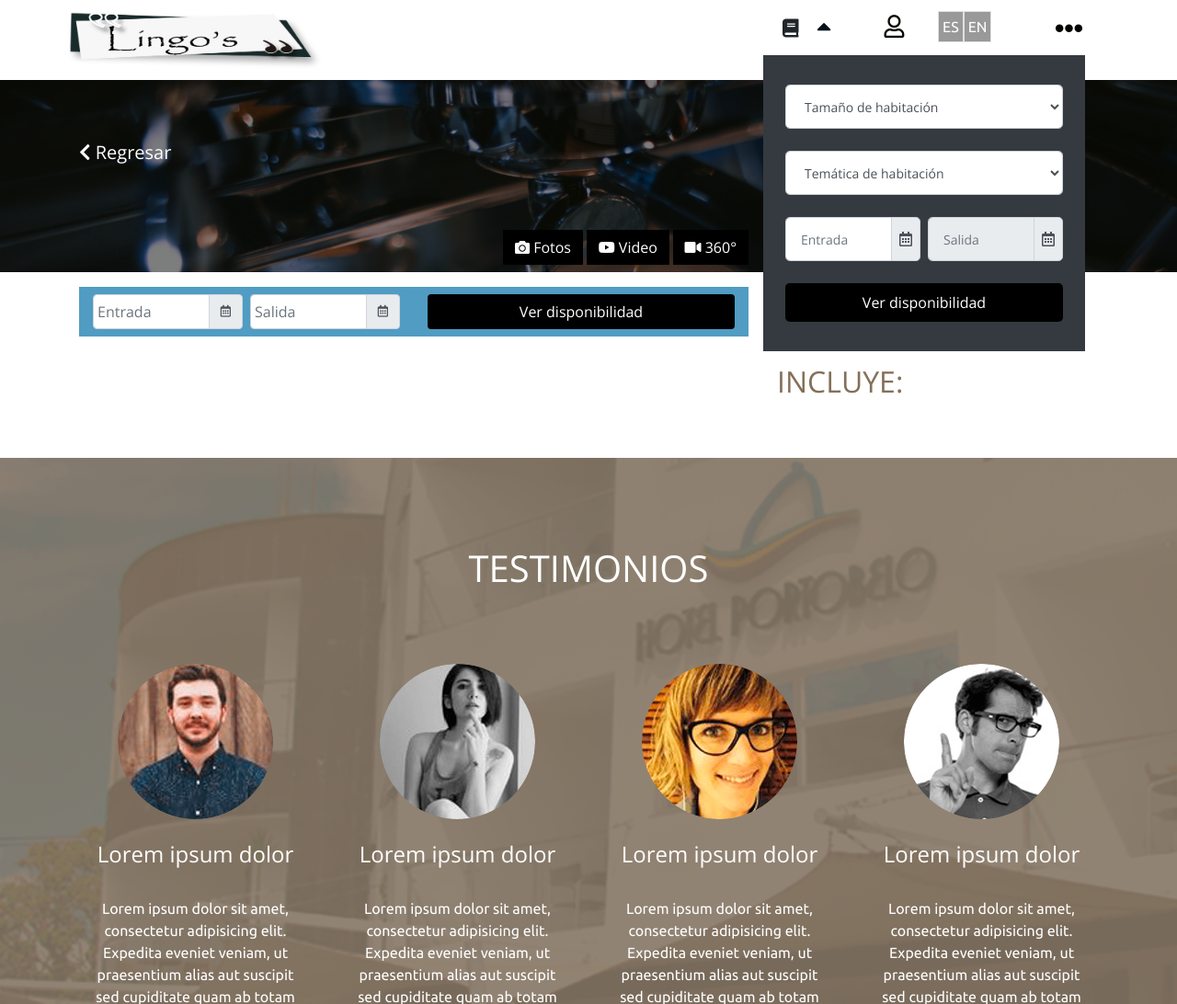
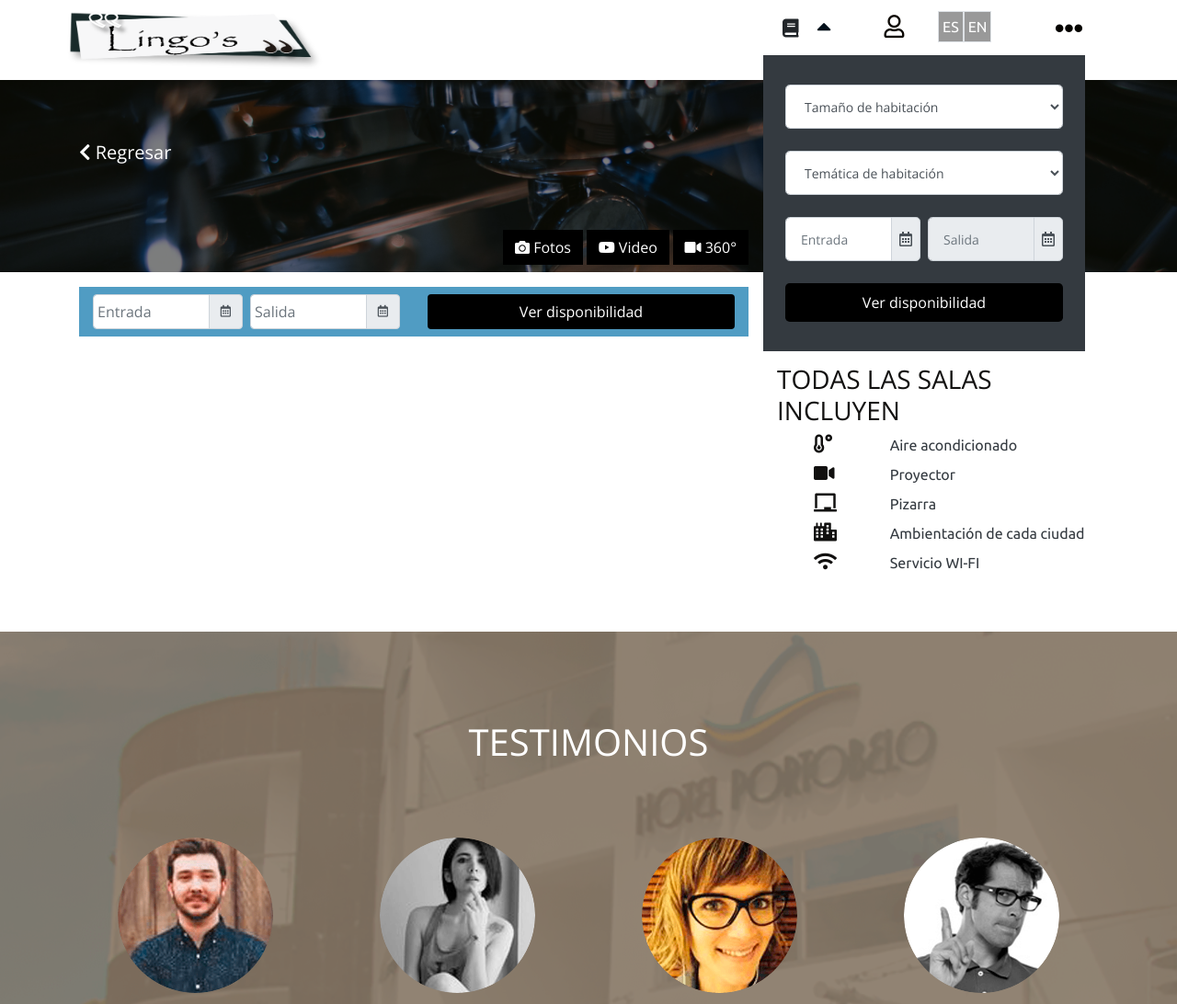
Before and after one commit to C3sar01/Reservas-Lingos, a PHP site: a page that uses vistas/paginas/modulos/restaurante.php in a window 1280 px wide. Shown: the top 1092 px of the page at 92% size. Run offline with PHP 8.4, Linux system fonts and the light colour scheme; tables that the repository leaves empty or names only in its code hold one stand-in row (values such as "Sample post"); grey boxes marked "Sample" are stand-in pictures; data that the repository does not hold is empty; some libraries are stand-ins or nearby versions.

Commit message:
ajuste de estilos

```diff
--- a/vistas/css/habitaciones.css
+++ b/vistas/css/habitaciones.css
@@ -72,7 +72,7 @@ INFO-HABITACION
 }
 
 .colorTitulos{
-	color:#847059;
+	color:#11100f;
 }
 
 .colDerHabitaciones{
--- a/vistas/css/style.css
+++ b/vistas/css/style.css
@@ -329,7 +329,7 @@ CAFE
 	z-index:1;
 	top:-60px;
 	height:600px;
-	background:#847059;
+	background:#181717;
 }
 
 
--- a/vistas/html/habitaciones.html
+++ b/vistas/html/habitaciones.html
@@ -653,7 +653,7 @@ INFO SALA
 				<ul>
 					<li>
 						<h5>
-							<i class="fas fa-bed w-25 colorTitulos"></i>
+							<i class="fas fa-fan w-25 colorTitulos"></i>
 							<span class="text-dark small">cama 2 x 2</span>
 						</h5>
 					</li>
@@ -1189,7 +1189,7 @@ RESTAURANTE
 
 				<h1 class="mt-4 my-lg-5">KAFFE</h1>
 
-				<p class="p-4 my-lg-5">Lorem ipsum dolor sit amet, consectetur adipisicing elit. Explicabo beatae nemo, saepe iusto, voluptas fuga. Nesciunt tempora nobis quia, officia at corporis sint sunt saepe quod labore hic iusto totam.</p>
+				<p class="p-4 my-lg-5">DISFRUTA DE UN COFFE BREAK EN EL PRIMER PISO DEL LOCAL EN CAFÉ KAFFE, DONDE TE OFRECEMOS CAFÉ DE GRANO FRESCO Y LOS MEJORES PRODUCTOS PARA ACOMPAÑAR TU EXQUISITO CAFÉ Y TU TARDE DE TRABAJO</p>
 
 				<button class="btn btn-warning text-uppercase mb-5 verCarta">Ver la carta</button>
 
--- a/vistas/paginas/modulos/info-habitaciones.php
+++ b/vistas/paginas/modulos/info-habitaciones.php
@@ -214,30 +214,47 @@ INFO SALA
 
 			<div class="col-12 col-lg-4 colDerHabitaciones">
 
-				<h2 class="colorTitulos text-uppercase"><?php echo $salas[0]["tipo"]; ?> INCLUYE:</h2>
+				<h3 class="colorTitulos">TODAS LAS SALAS INCLUYEN</h3>
 
 				<ul>
 
-				<?php
-
-				   $incluye = json_decode($salas[0]["incluye"], true);
-
-				?>
-
-				<?php foreach ($incluye as $key => $value): ?>
+					<li>
+						<h5>
+							<i class="fas fa-temperature-low w-25 colorTitulos"></i>
+							<span class="text-dark small">Aire acondicionado</span>
+						</h5>
+					</li>
 
 					<li>
 						<h5>
-							<i class="<?php echo $value["icono"]; ?> w-25 colorTitulos"></i>
-							<span class="text-dark small"><?php echo $value["item"]; ?></span>
+							<i class="fas fa-video w-25 colorTitulos"></i>
+							<span class="text-dark small">Proyector</span>
 						</h5>
 					</li>
 
-				<?php endforeach ?>
+					<li>
+						<h5>
+							<i class="fas fa-chalkboard w-25 colorTitulos"></i>
+							<span class="text-dark small">Pizarra</span>
+						</h5>
+					</li>
+
+					<li>
+						<h5>
+							<i class="fas fa-city w-25 colorTitulos"></i>
+							<span class="text-dark small"> Ambientación de cada ciudad</span>
+						</h5>
+					</li>
+
+					<li>
+						<h5>
+							<i class="fas fa-wifi w-25 colorTitulos"></i>
+							<span class="text-dark small">Servicio WI-FI</span>
+						</h5>
+					</li>
+				</ul>
 
 
-
-				</ul>
 
 				<!-- HABITACIONES -->
 
--- a/vistas/paginas/modulos/restaurante.php
+++ b/vistas/paginas/modulos/restaurante.php
@@ -52,7 +52,7 @@ CAFÉ
 
 				<h1 class="mt-4 my-lg-5">KAFFE</h1>
 
-				<p class="p-4 my-lg-5">Lorem ipsum dolor sit amet, consectetur adipisicing elit. Explicabo beatae nemo, saepe iusto, voluptas fuga. Nesciunt tempora nobis quia, officia at corporis sint sunt saepe quod labore hic iusto totam.</p>
+				<p class="p-4 my-lg-5">DISFRUTA DE UN COFFE BREAK EN EL PRIMER PISO DEL LOCAL EN CAFÉ KAFFE, DONDE TE OFRECEMOS CAFÉ DE GRANO FRESCO Y LOS MEJORES PRODUCTOS PARA ACOMPAÑAR TU EXQUISITO CAFÉ Y TU TARDE DE TRABAJO</p>
 
 				<button class="btn btn-warning text-uppercase mb-5 verCarta">Ver la carta</button>
 
```
Also changed, not shown: vistas/img/restaurante.png.
